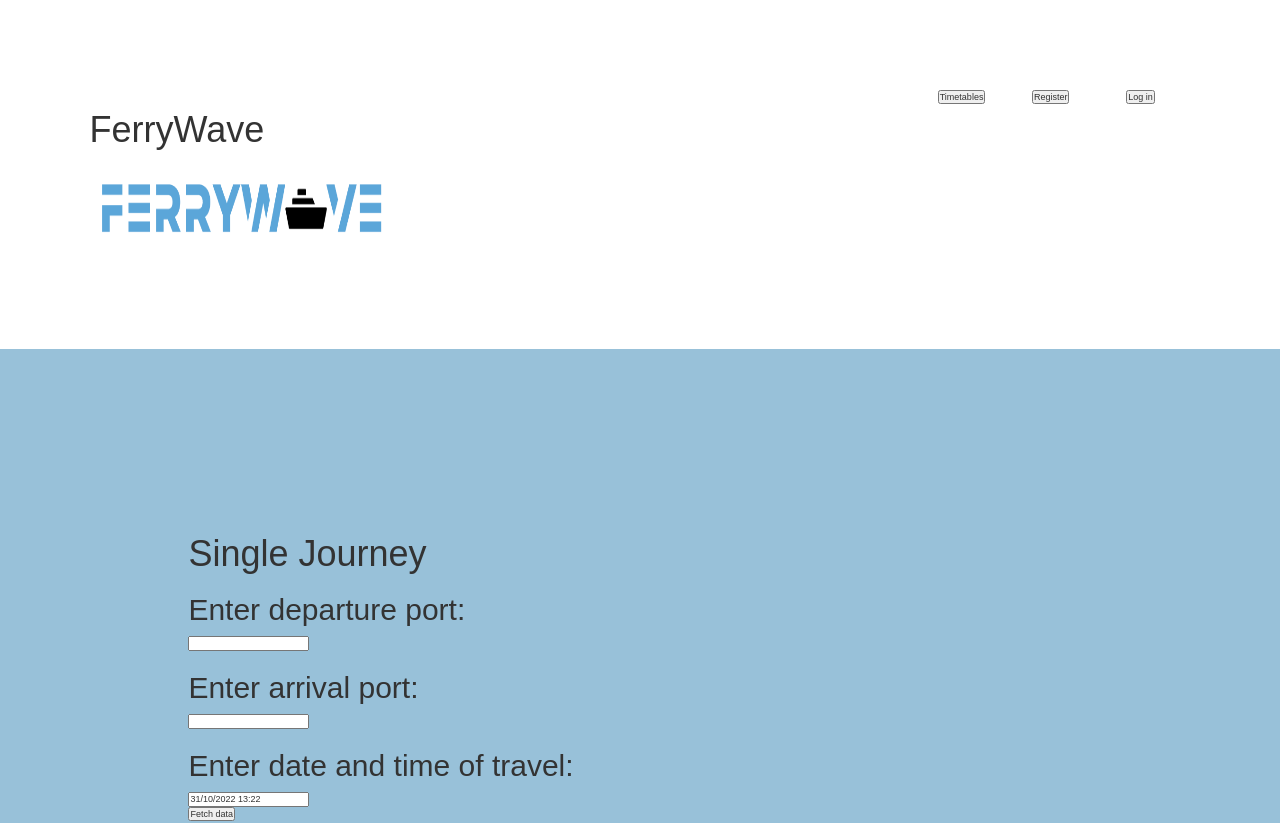
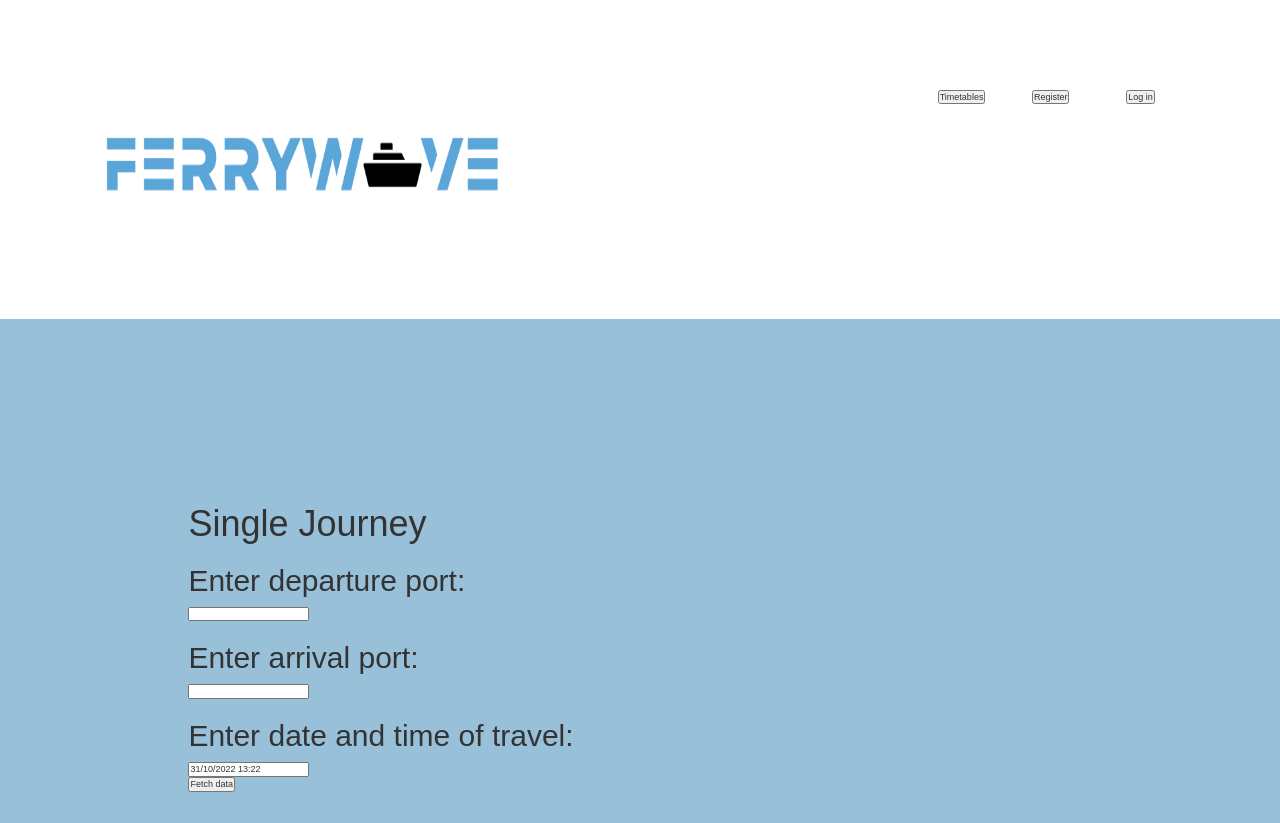
Before and after one commit to JakubWronskiUG/CS3028-FerryProject, a React (Create React App) app in the folder ferry-project/: page / in a window 1280 px wide. Shown: the top 823 px of the page. Built offline with nearby package versions, Linux system fonts and the light colour scheme.

Commit message:
altered placeholder logo

```diff
--- a/ferry-project/src/components/Header.jsx
+++ b/ferry-project/src/components/Header.jsx
@@ -6,8 +6,7 @@ const Header = () => {
         <div className="up-container">
             <div className="row">
                 <div className="col-lg-9">
-                    <h1>FerryWave</h1>
-                    <img src="FerrywaveLogo.png" alt="logo" width="300" height="100"></img>
+                    <h1><img src="FerrywaveLogo.png" alt="logo" width="420" height="110"></img></h1>
                 </div>
                 <div className="col-lg-1">
                     <button type="button">Timetables</button>
```
